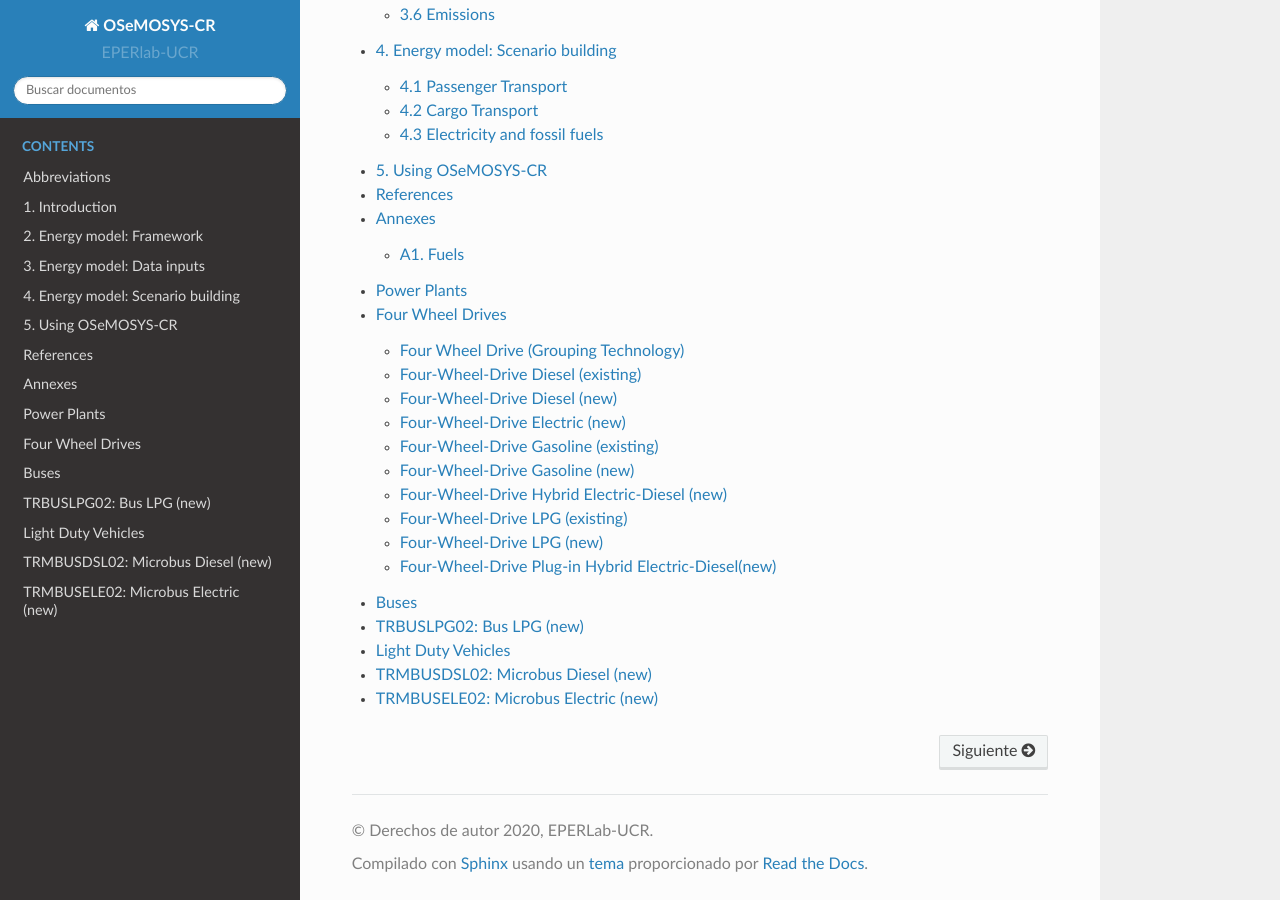
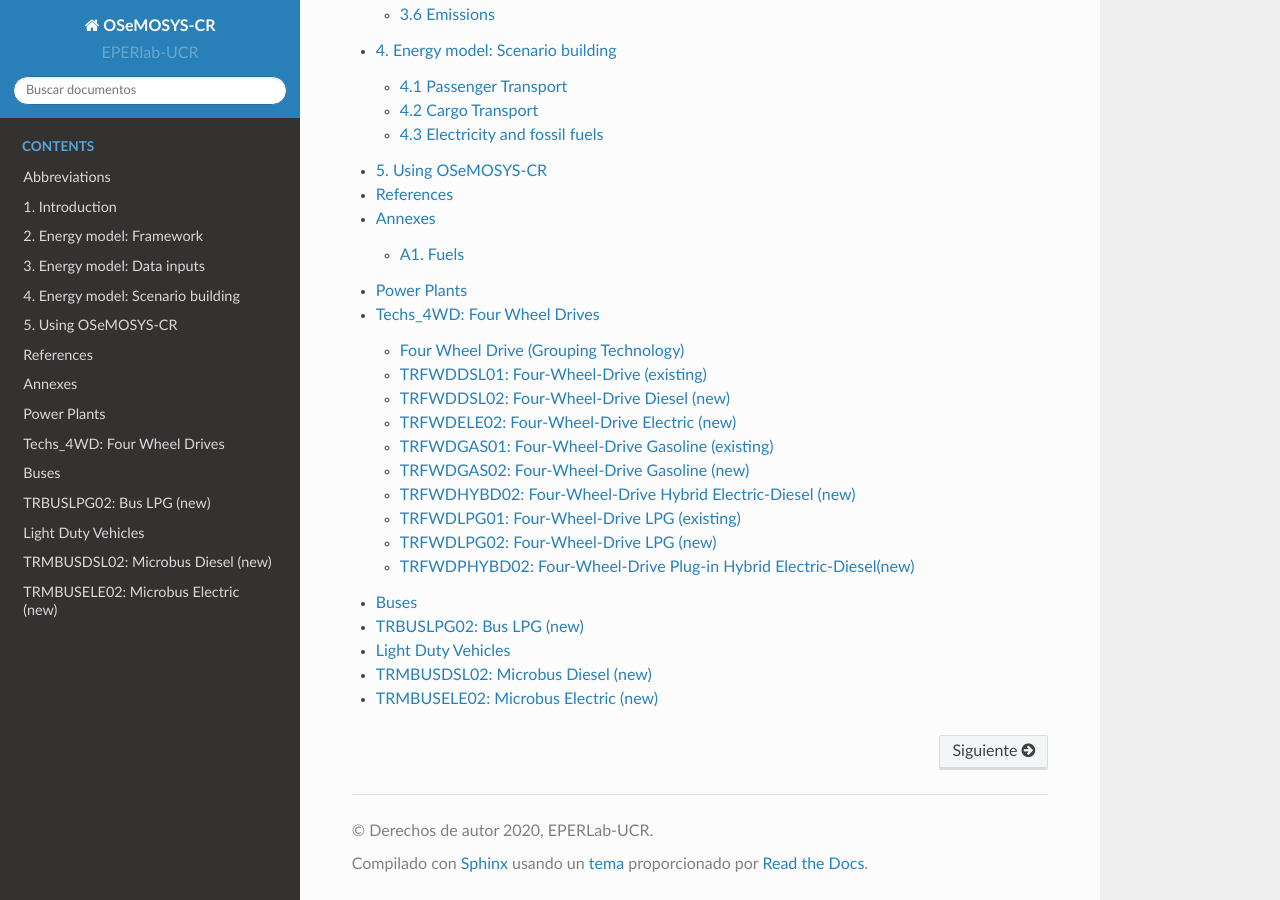
Before and after one commit to EPERLab/OSeMOSYS-CR, a Sphinx documentation site: the page built from docs/index.rst, in a window 1280 px wide and 900 px high, scrolled down 601 px. Built offline with Sphinx 7.4.7 and the Read the Docs theme 2.0.0, drawn with Linux system fonts in a browser that asks for light colours; formulas are drawn with MathJax 3; some of the changed lines change nothing that is shown.

Commit message:
Update FourWheelDrive.rst

```diff
--- a/docs/fichas/FourWheelDrive.rst
+++ b/docs/fichas/FourWheelDrive.rst
@@ -1,4 +1,4 @@
-Four Wheel Drives
+Techs_4WD: Four Wheel Drives
 =======================================
 
 Four Wheel Drive (Grouping Technology)
@@ -134,7 +134,7 @@
 Description:
    This is the description.
 
-Four-Wheel-Drive Diesel  (existing)
+TRFWDDSL01: Four-Wheel-Drive (existing)
 +++++++++
 
 +-------------------------------------------------+-------+--------------+--------------+--------------+--------------+
@@ -352,7 +352,7 @@
 Description:
    This is the description.
 
-Four-Wheel-Drive Diesel (new)
+TRFWDDSL02: Four-Wheel-Drive Diesel (new)
 +++++++++
 
 +-------------------------------------------------+-------+--------------+--------------+--------------+--------------+
@@ -545,7 +545,7 @@
 Description:
    This is the description.
 
-Four-Wheel-Drive Electric (new)
+TRFWDELE02: Four-Wheel-Drive Electric (new)
 +++++++++
 
 +-------------------------------------------------+-------+--------------+--------------+--------------+--------------+
@@ -766,7 +766,7 @@
 Description:
    This is the description.
 
-Four-Wheel-Drive Gasoline (existing)
+TRFWDGAS01: Four-Wheel-Drive Gasoline (existing)
 +++++++++
 
 +-------------------------------------------------+-------+--------------+--------------+--------------+--------------+
@@ -978,7 +978,7 @@
 Description:
    This is the description.
 
-Four-Wheel-Drive Gasoline (new)
+TRFWDGAS02: Four-Wheel-Drive Gasoline (new)
 +++++++++
 
 +-------------------------------------------------+-------+--------------+--------------+--------------+--------------+
@@ -1165,7 +1165,7 @@
 Description:
    This is the description.
 
-Four-Wheel-Drive Hybrid Electric-Diesel (new)
+TRFWDHYBD02: Four-Wheel-Drive Hybrid Electric-Diesel (new)
 ++++++++++
 
 +-------------------------------------------------+-------+--------------+--------------+--------------+--------------+
@@ -1340,7 +1340,7 @@
 Description:
    This is the description.
 
-Four-Wheel-Drive LPG (existing)
+TRFWDLPG01: Four-Wheel-Drive LPG (existing)
 +++++++++
 
 +-------------------------------------------------+-------+--------------+--------------+--------------+--------------+
@@ -1550,7 +1550,7 @@
    This is the description.
 
 
-Four-Wheel-Drive LPG (new)
+TRFWDLPG02: Four-Wheel-Drive LPG (new)
 +++++++++
 
 +-------------------------------------------------+-------+--------------+--------------+--------------+--------------+
@@ -1721,7 +1721,7 @@
 Description:
    This is the description.
 
-Four-Wheel-Drive Plug-in Hybrid Electric-Diesel(new)
+TRFWDPHYBD02: Four-Wheel-Drive Plug-in Hybrid Electric-Diesel(new)
 +++++++++
 
 +-------------------------------------------------+-------+--------------+--------------+--------------+--------------+
```
